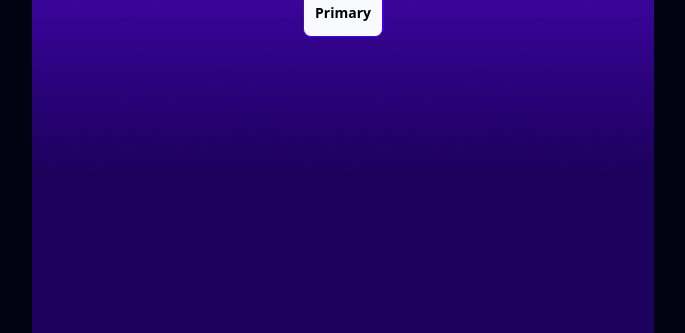
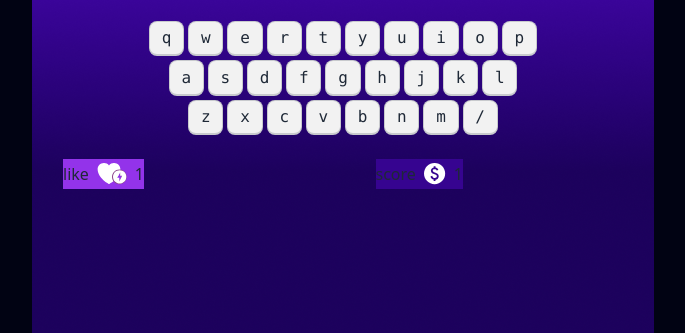
Before and after one commit to mizanurrahman70/alpha-game, a plain HTML site: page index.html in a window 1280 px wide. Shown: the part 467-800 px from the top of the page, without its empty margins (297-982 px from the left). Drawn offline with nearby package versions, Linux system fonts and the light colour scheme.

Commit message:
added my code

```diff
--- a/index.html
+++ b/index.html
@@ -20,14 +20,74 @@
   </head>
   <body>
     <main class="bg-[#010313] min-h-lvh bg-[url(images/background.png)] bg-no-repeat bg-center" >
-      <section class="home-page">
+      <section class="home-page hidden">
        <div class="flex flex-col gap-5 items-center justify-center min-h-screen">
         <h1 class="text-8xl font-anton text-white">ALPHABET CLASH</h1>
         <p class="text-white">Unleash Your Keyboard Kung Fu : Press “Enter” to Play</p>
         <button class="btn btn-primary h-8 w-20 bg-slate-50 text-black">Primary</button>
        </div>
       </section>
+      <section class="play-ground">
+        <!-- display  -->
+        <div class="flex flex-col justify-center items-center min-h-screen gap-5 ">
+        <!-- <div class="artboard artboard-horizontal phone-5 bg-slate-300">896×414</div> -->
+        <div class="artboard artboard-horizontal phone-1 bg-white jus opacity-70 border-8 border-black">
+          <h1 class="justify-center flex p-1 boder-2  border-black ">Don't watch keyboard  while playing...</h1>
+          <p class="flex justify-center items-center text-6xl font-anton mt-20">Y</p>
+        </div>
+          <!-- key board  -->
 
+        <div class="key-board">
+          <div class="flex justify-center gap-1 my-1 w-full">
+            <kbd class="kbd">q</kbd>
+            <kbd class="kbd">w</kbd>
+            <kbd class="kbd">e</kbd>
+            <kbd class="kbd">r</kbd>
+            <kbd class="kbd">t</kbd>
+            <kbd class="kbd">y</kbd>
+            <kbd class="kbd">u</kbd>
+            <kbd class="kbd">i</kbd>
+            <kbd class="kbd">o</kbd>
+            <kbd class="kbd">p</kbd>
+          </div>
+          <div class="flex justify-center gap-1 my-1 w-full">
+            <kbd class="kbd">a</kbd>
+            <kbd class="kbd">s</kbd>
+            <kbd class="kbd">d</kbd>
+            <kbd class="kbd">f</kbd>
+            <kbd class="kbd">g</kbd>
+            <kbd class="kbd">h</kbd>
+            <kbd class="kbd">j</kbd>
+            <kbd class="kbd">k</kbd>
+            <kbd class="kbd">l</kbd>
+          </div>
+          <div class="flex justify-center gap-1 my-1 w-full">
+            <kbd class="kbd">z</kbd>
+            <kbd class="kbd">x</kbd>
+            <kbd class="kbd">c</kbd>
+            <kbd class="kbd">v</kbd>
+            <kbd class="kbd">b</kbd>
+            <kbd class="kbd">n</kbd>
+            <kbd class="kbd">m</kbd>
+            <kbd class="kbd">/</kbd>
+          </div>
+        </div>
+
+      <div class="container-2img  flex  justify-between w-60">
+  <div class="flex gap-2 bg-purple-600 h-[30px] w-[64] text-center items-center -ml-40">
+    <p>like</p>
+    <img src="images/Group 23.svg" alt="">
+    <p>1</p>
+    </div>
+    <div class="flex gap-2 bg-[#360490] h-[30px] w-[64] text-center items-center">
+      <p>score</p>
+    <img src="images/monetization_on.svg" alt="">
+    <p>1</p>
+    </div>
+  </div>
+      </div>
+    </div>
+      </section>
     </main>
 
     <!-- script add  -->
```
Also changed, not shown: images/Group 23.svg (added), images/monetization_on.svg (added).
